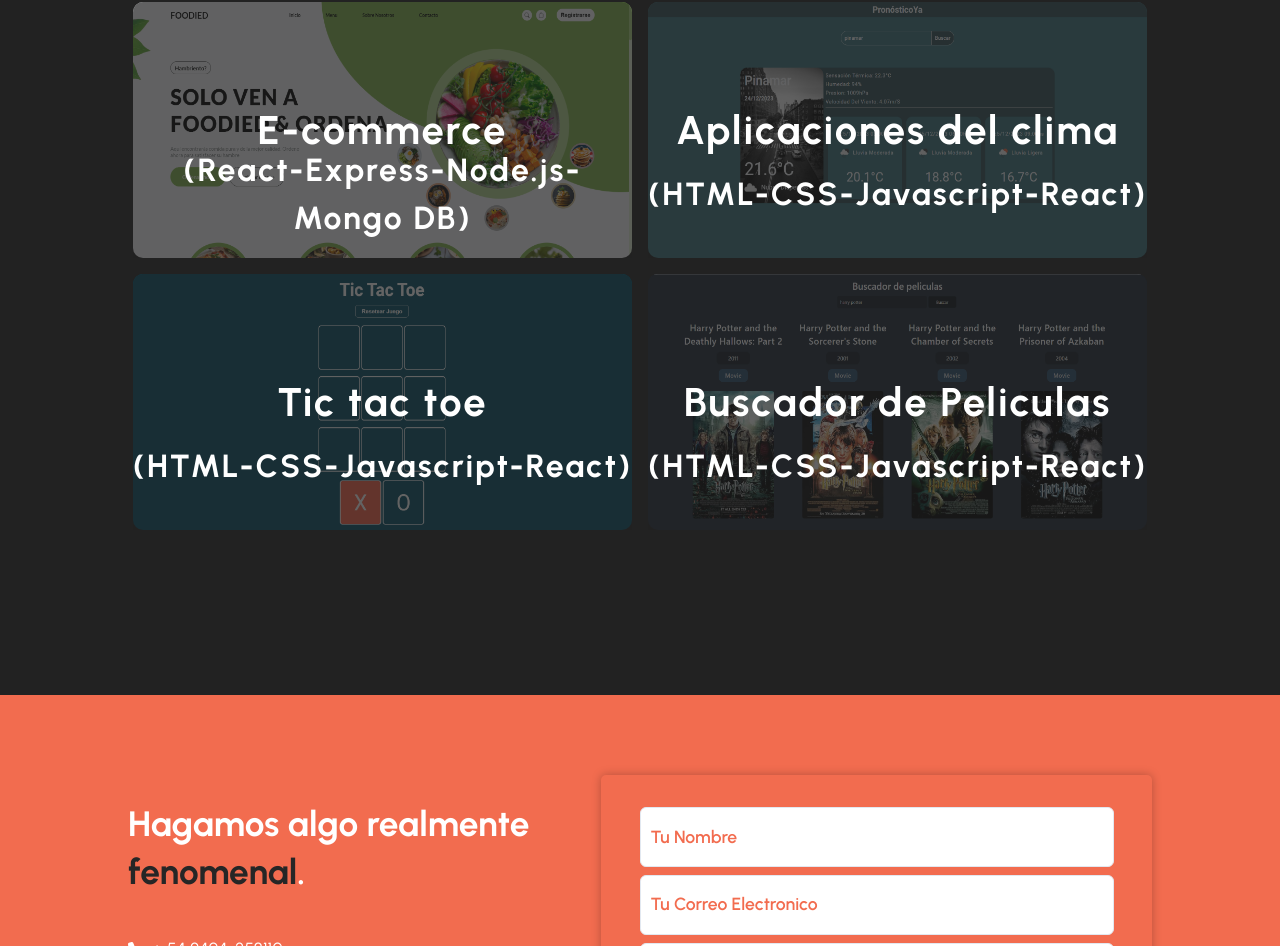
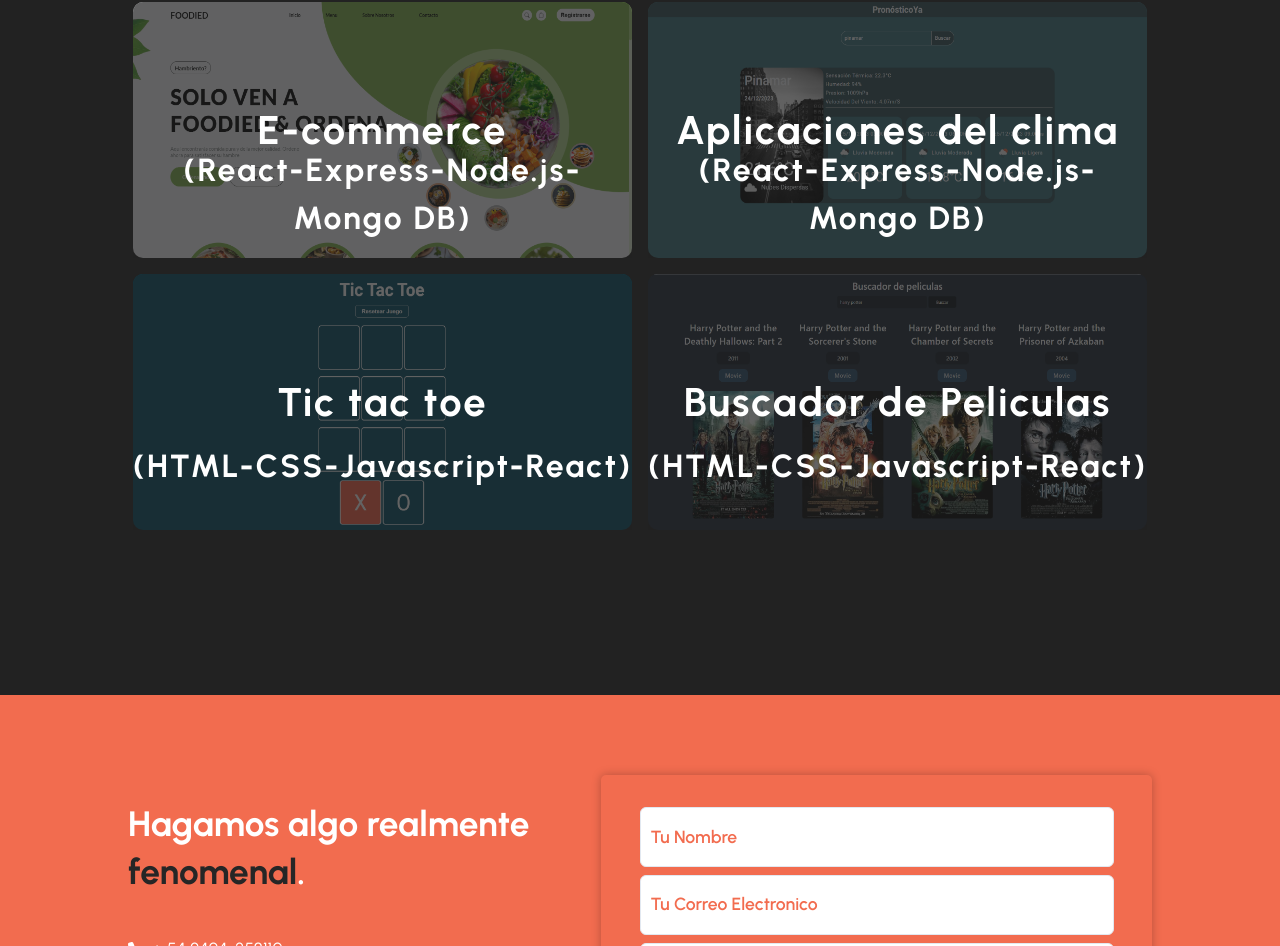
Before and after one commit to nachof948/portfolio-Js-React, a React (Vite) app: page / in a window 1280 px wide. Shown: the part 2137-3083 px from the top of the page. Built offline with nearby package versions, Linux system fonts and the light colour scheme.

Commit message:
portfolio

```diff
--- a/src/components/Mi-portfolio/Miportfolio.jsx
+++ b/src/components/Mi-portfolio/Miportfolio.jsx
@@ -49,7 +49,7 @@ const Miportfolio = () => {
       image: portfolioImg5,
       link: 'https://pronostico-ya.vercel.app/',
       title: 'Aplicaciones del clima',
-      descripcion:'(HTML-CSS-Javascript-React)'
+      descripcion:'(React-Express-Node.js-Mongo DB)'
     },
     {
       image: portfolioImg2,
```
